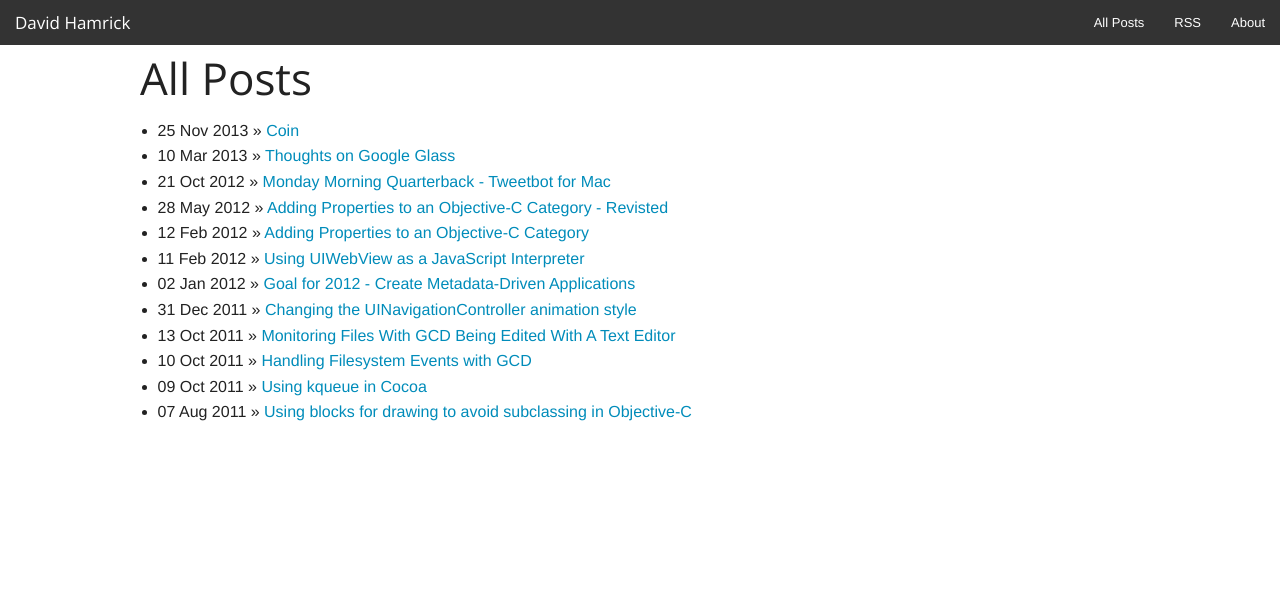
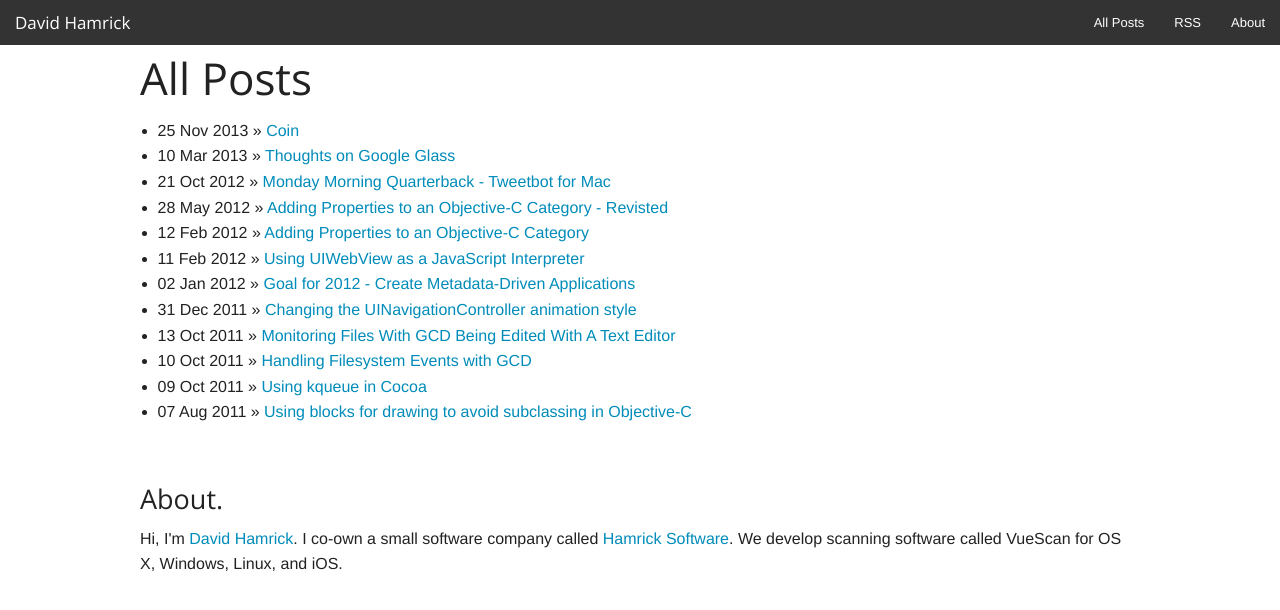
Before and after one commit to hamrickdavid/hamrickdavid.github.com, a Jekyll site: the page built from posts.html, in a window 1280 px wide. Shown: the top 610 px of the page. Built offline with Jekyll 4.4.1, drawn with Linux system fonts in a browser that asks for light colours; Markdown is read by kramdown in place of the engine named in the settings.

Commit message:
Fixed links

```diff
--- a/_layouts/post.html
+++ b/_layouts/post.html
@@ -17,7 +17,7 @@ layout: default
 <br>
 <h3>About.</h3>
 <p>
-Hi, I'm <a href="http://www.twitter.com/davidhamrick">David Hamrick</a>. I co-own a small software company called <a href="http://www.hamrick.com/">Hamrick Software</a>. We develop scanning software called VueScan for OS X, Windows, Linux, and iOS.
+<a rel="no-follow" href="http://www.twitter.com/davidhamrick">David Hamrick</a> is a partner at <a href="http://www.hamrick.com">Hamrick Software</a>, the makers of VueScan, the worlds most popular 3rd party scanner software.
 </p>
 
 </section>
--- a/posts.html
+++ b/posts.html
@@ -10,3 +10,10 @@ title: All Posts
   <li>{{ post.date | date_to_string }}</span> &raquo; <a href="{{ post.url | remove_first:'/' }}">{{ post.title | textilize | remove:'<p>' | remove:'</p>' | remove:'<span class="caps">' | remove:'<span>' | remove:'</span>' }}</a></li>
   {% endfor %}
 </ul>
+
+<br>
+<br>
+<h3>About.</h3>
+<p>
+Hi, I'm <a href="http://www.twitter.com/davidhamrick">David Hamrick</a>. I co-own a small software company called <a href="http://www.hamrick.com/">Hamrick Software</a>. We develop scanning software called VueScan for OS X, Windows, Linux, and iOS.
+</p>
```
Also changed, not shown: about.md (+1 -1 lines).
